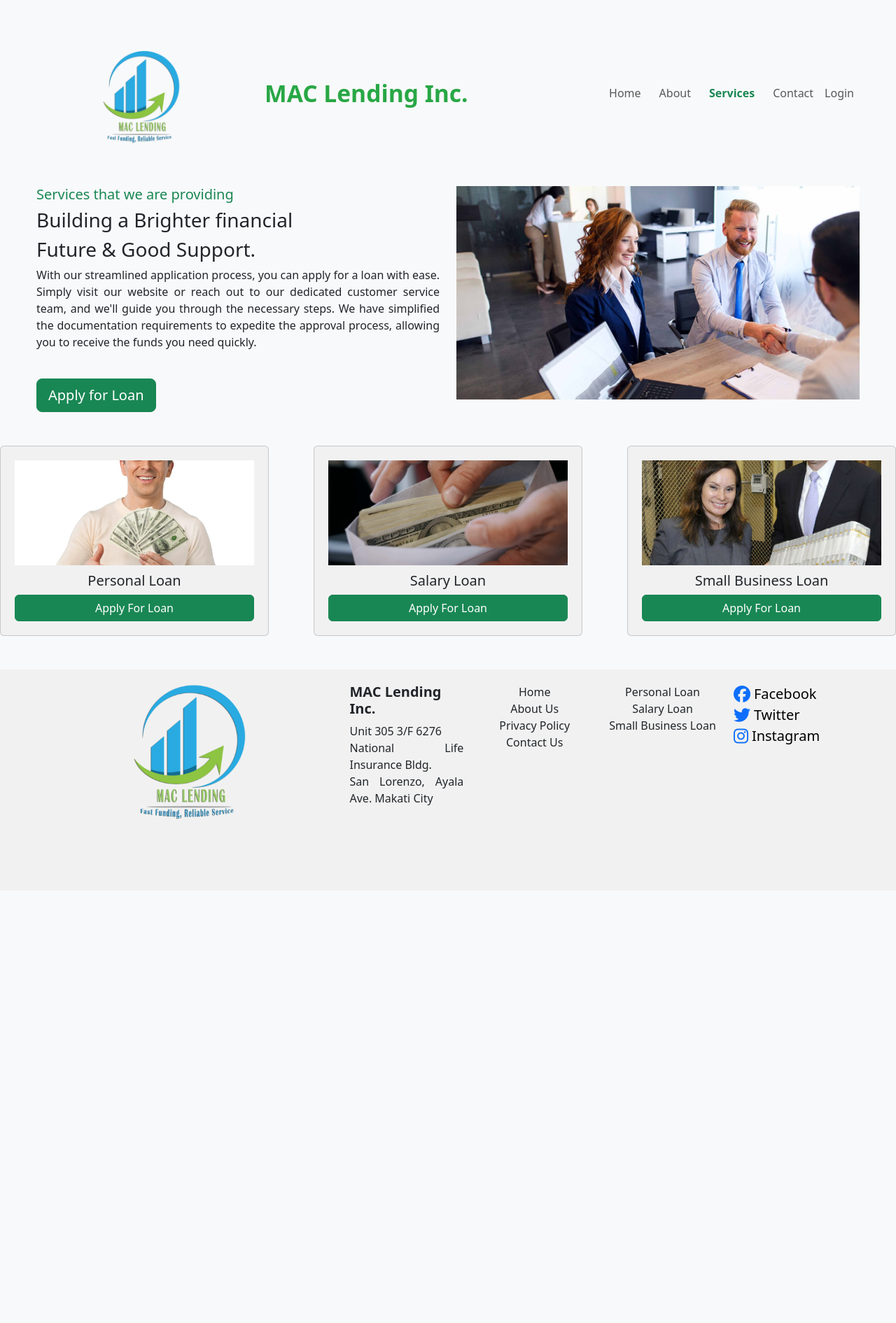
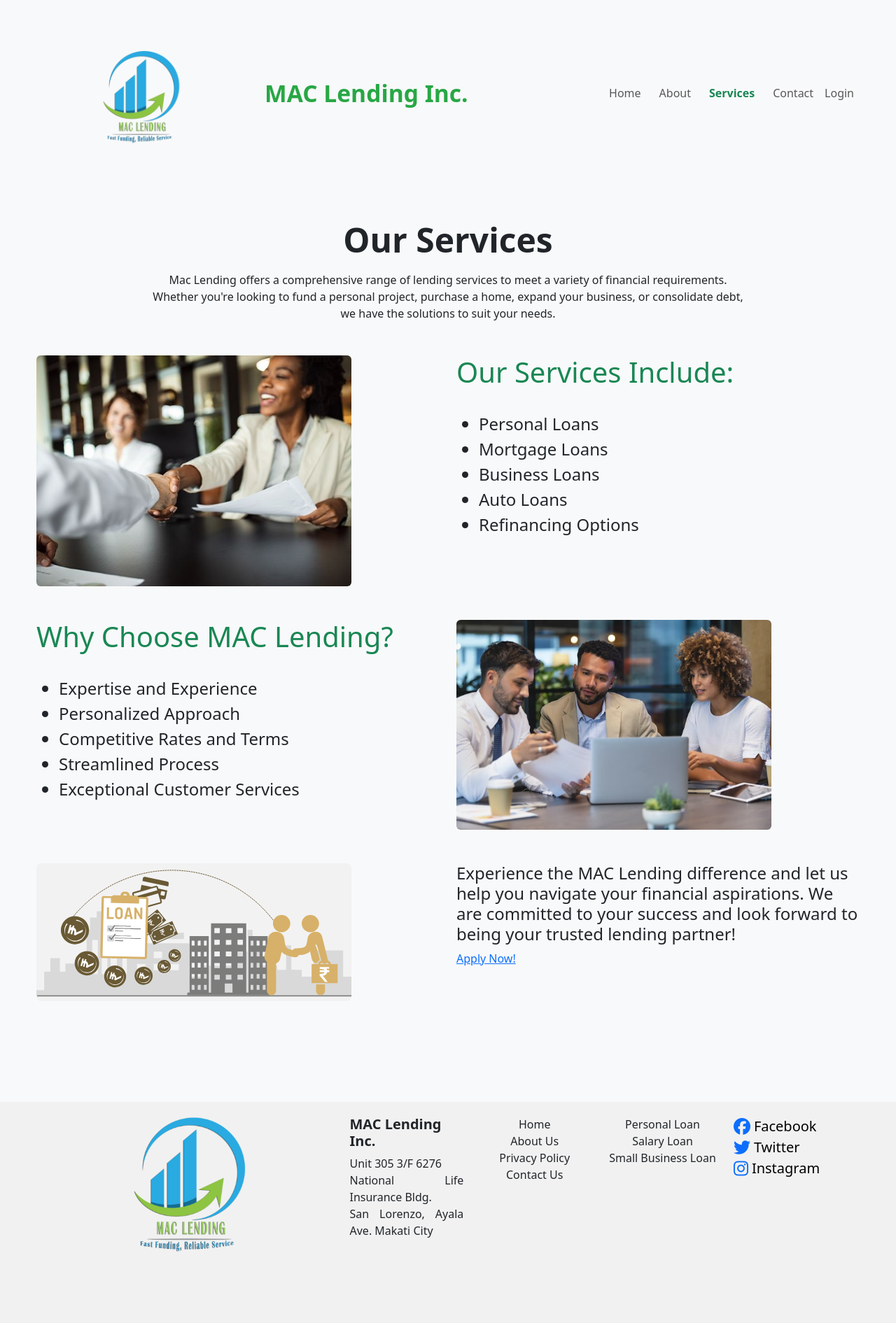
Before and after one commit to aldrin1997/kodego-capstone-project, a PHP site: page /services.php in a window 1280 px wide. Shown: the whole page at 70% size. Before the commit the page ends 1171 px from the top, so only its background shows below. Run offline with PHP 8.4, Linux system fonts and the light colour scheme; some libraries are stand-ins or nearby versions.

Commit message:
added changes

```diff
--- a/about.php
+++ b/about.php
@@ -99,11 +99,11 @@
           <h1 class="text-success fw-bold text-center">Mission</h1>
           <h4 class="text-center">Building a Brighter financial</h4>
           <h4 class="text-center">Future & Good Support.</h4>
-          <p>Our mission is to be the trusted partner for individuals and businesses seeking financial assistance. We aim to simplify the
+          <p class="fw-medium">Our mission is to be the trusted partner for individuals and businesses seeking financial assistance. We aim to simplify the
             lending process, offering a wide range of loan options and personalized solutions tailored to our customers' unique needs. We
             are dedicated to fostering financial well-being and helping our clients make informed decisions about their borrowing needs.</p>
 
-          <button class="btn btn-success btn-sm mt-4">Apply for Loan</button>
+
         </div>
         <div class="col-lg-6">
           <img src="image/image11.jpg" alt="lending money" class="img-fluid rounded">
--- a/services.php
+++ b/services.php
@@ -46,43 +46,66 @@
       </div>
     </div>
   </nav>
+  <div class="container mt-5 mb-5">
+    <h1 class="text-center fw-bold display-5">Our Services</h1>
+    <p class="mt-3 text-center fs-6 fw-medium">
+      Mac Lending offers a comprehensive range of lending services to meet a variety of financial requirements. <br>
+      Whether you're looking to fund a personal project, purchase a home, expand your business, or consolidate debt,<br>
+      we have the solutions to suit your needs.
+    </p>
+  </div>
+
 
   <section class="services-section">
     <div class="container">
-      <div class="row">
+      <div class="row mb-5">
         <div class="col-lg-6">
-          <h5 class="text-success">Services that we are providing</h5>
-          <h3>Building a Brighter financial</h3>
-          <h3>Future & Good Support.</h3>
-          <p>With our streamlined application process, you can apply for a loan with ease. Simply visit our website or reach out to our dedicated customer service team, and we'll guide you through the necessary steps. We have simplified the documentation requirements to expedite the approval process, allowing you to receive the funds you need quickly.</p>
-          <button class="btn btn-success btn-lg mt-4">Apply for Loan</button>
+          <img src="image/image13.jpg" width="450px" alt="lending money" class="img-fluid rounded">
         </div>
         <div class="col-lg-6">
-          <img src="image/image3.png" alt="lending money" class="img-fluid">
+          <h1 class="text-success fw-medium">Our Services Include:</h1>
+          <br>
+          <ul class="fw-medium" style="font-size: 24px;">
+            <li>Personal Loans</li>
+            <li>Mortgage Loans</li>
+            <li>Business Loans</li>
+            <li>Auto Loans</li>
+            <li>Refinancing Options</li>
+          </ul>
         </div>
+      </div>
+      <div class="row mb-5">
+        <div class="col-lg-6">
+          <h1 class="text-success fw-medium">Why Choose MAC Lending?</h1>
+          <br>
+          <ul class="fw-medium" style="font-size: 24px;">
+            <li>Expertise and Experience</li>
+            <li>Personalized Approach</li>
+            <li>Competitive Rates and Terms</li>
+            <li>Streamlined Process</li>
+            <li>Exceptional Customer Services</li>
+          </ul>
         </div>
+        <div class="col-lg-6">
+          <img src="image/image14.avif" width="450px" alt="lending money" class="img-fluid rounded">
+        </div>
+      </div>
+      <div class="row mb-5">
+        <div class="col-lg-6">
+          <img src="image/image15.svg" width="450px" alt="lending money" class="img-fluid rounded">
+        </div>
+        <div class="col-lg-6">
+          <h4 class="fw-medium">Experience the MAC Lending difference and let us help you navigate your financial aspirations.
+          We are committed to your success and look forward to being your trusted lending partner!</h1>
+          <a type="button" href="loan_application.php" class="btn-success btn-sm" role="button">Apply Now!</a>
+        </div>
+      </div>
     </div>
   </section>
   <br>
   <br>
 
-  <div class="card-container">
-    <div class="card">
-      <img src="image/image4.png" alt="Personal Loan" class="img-fluid">
-      <h5>Personal Loan</h5>
-      <button class="btn btn-success">Apply For Loan</button>
-    </div>
-    <div class="card">
-      <img src="image/image5.png" alt="Salary Loan" class="img-fluid">
-      <h5>Salary Loan</h5>
-      <button class="btn btn-success">Apply For Loan</button>
-    </div>
-    <div class="card">
-      <img src="image/image6.png" alt="Small Business Loan" class="img-fluid">
-      <h5>Small Business Loan</h5>
-      <button class="btn btn-success">Apply For Loan</button>
-    </div>
-  </div>
+
   <br>
   <br>
 
```
Also changed, not shown: index.php (+4 -4 lines), image/image13.jpg (added), image/image14.avif (added), image/image15.svg (added).
